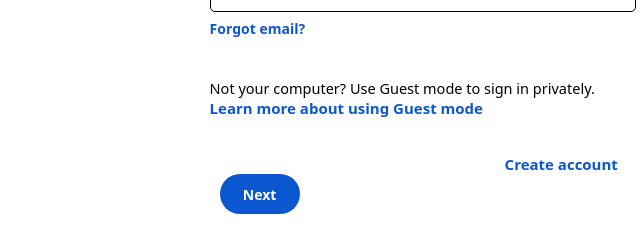
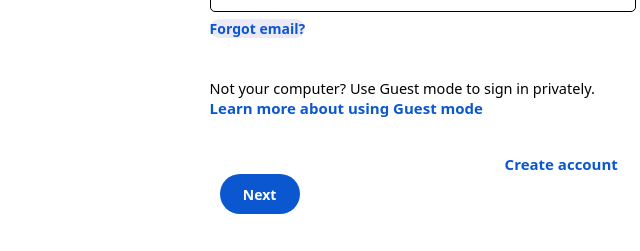
Before and after one commit to Moin-47/google_form_clone, a plain HTML site: page index.html in a window 1280 px wide. In both pictures the pointer is over the link "Forgot email?". Shown: the part 307-558 px from the top of the page, 484-1124 px from the left. Drawn offline with Linux system fonts and the light colour scheme.

Commit message:
added hover to anchor tags

```diff
--- a/style.css
+++ b/style.css
@@ -97,6 +97,15 @@ article>section>.sign-in>a{
 
 }
 
+article>section>.sign-in>a:hover{
+    height: 25px;
+    width: 122px;
+    border-radius: 15px;
+    background-color: rgb(236, 234, 247);
+
+}
+
+
 article>section>.sign-in>p{
     margin-left: 20px;
     margin-top: 40px;
```
